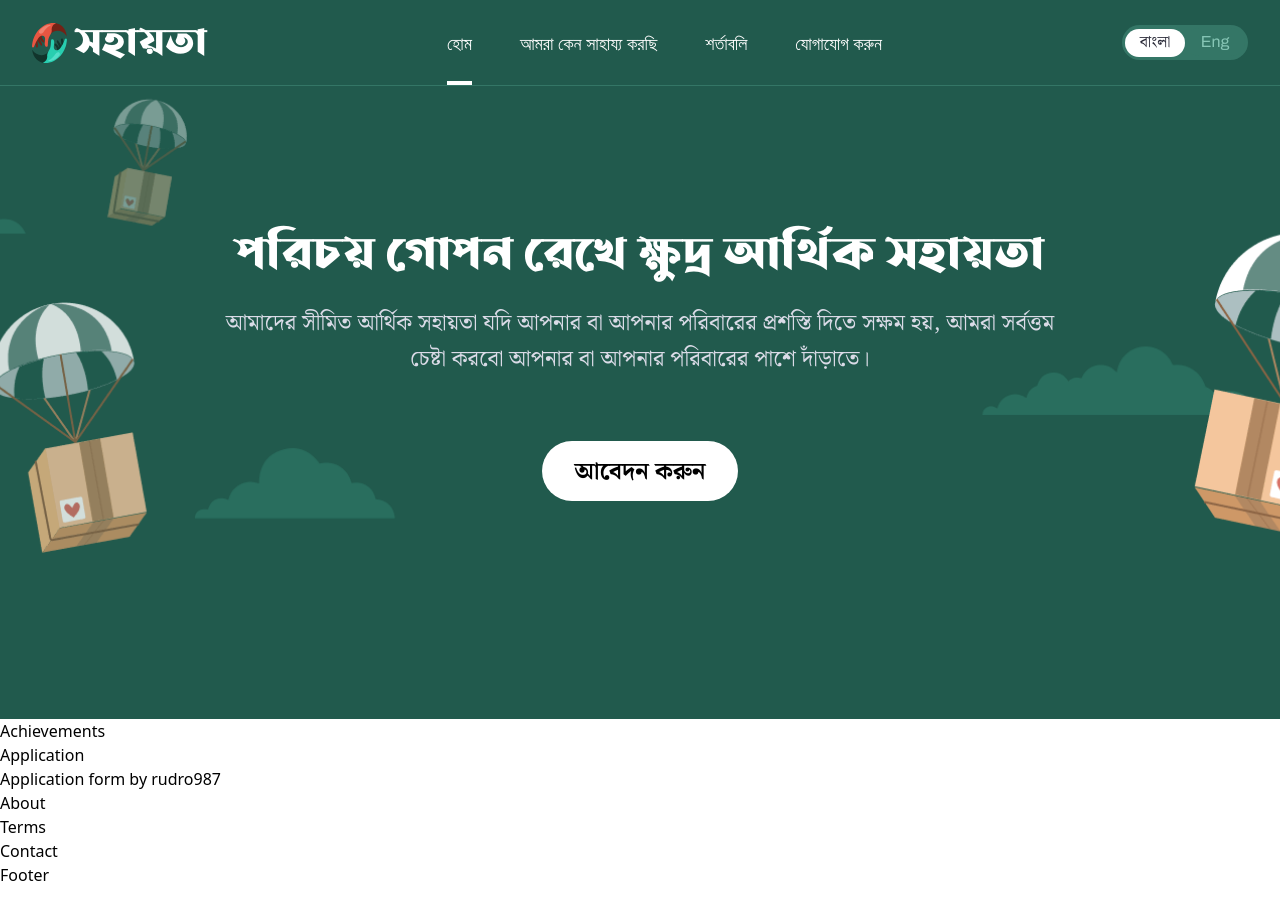
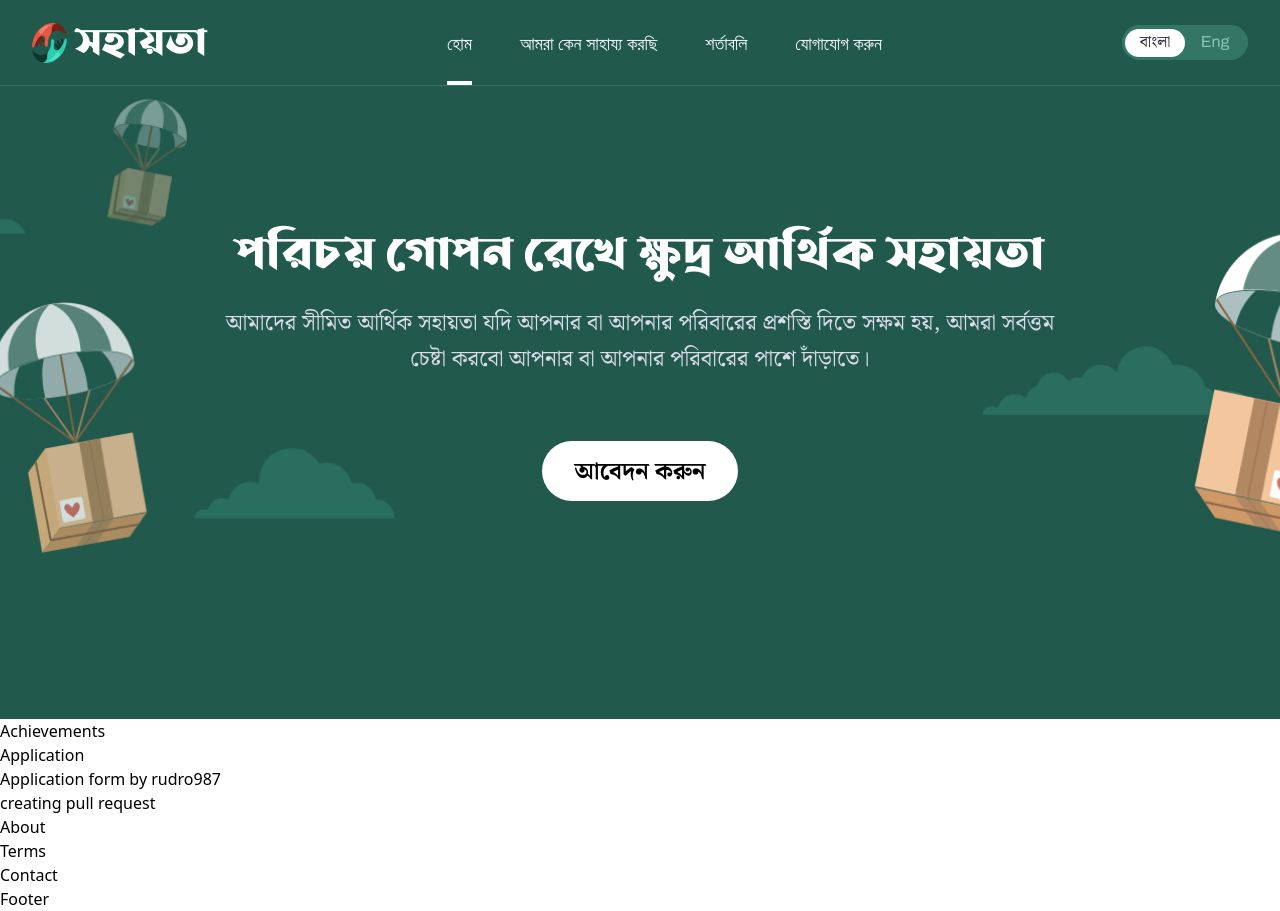
Before and after one commit to akibsaleh/Shohayota, a React (Vite) app: page / in a window 1280 px wide. Before the commit the page ends 887 px from the top, so only its background shows below. Built offline with nearby package versions, Linux system fonts and the light colour scheme.

Commit message:
new text in application

```diff
--- a/src/Components/Application/ApplicationForm.jsx
+++ b/src/Components/Application/ApplicationForm.jsx
@@ -2,6 +2,7 @@ const ApplicationForm = () => {
   return (
     <div>
       <h1>Application form by rudro987</h1>
+      <h2>creating pull request</h2>
     </div>
   );
 };
```
